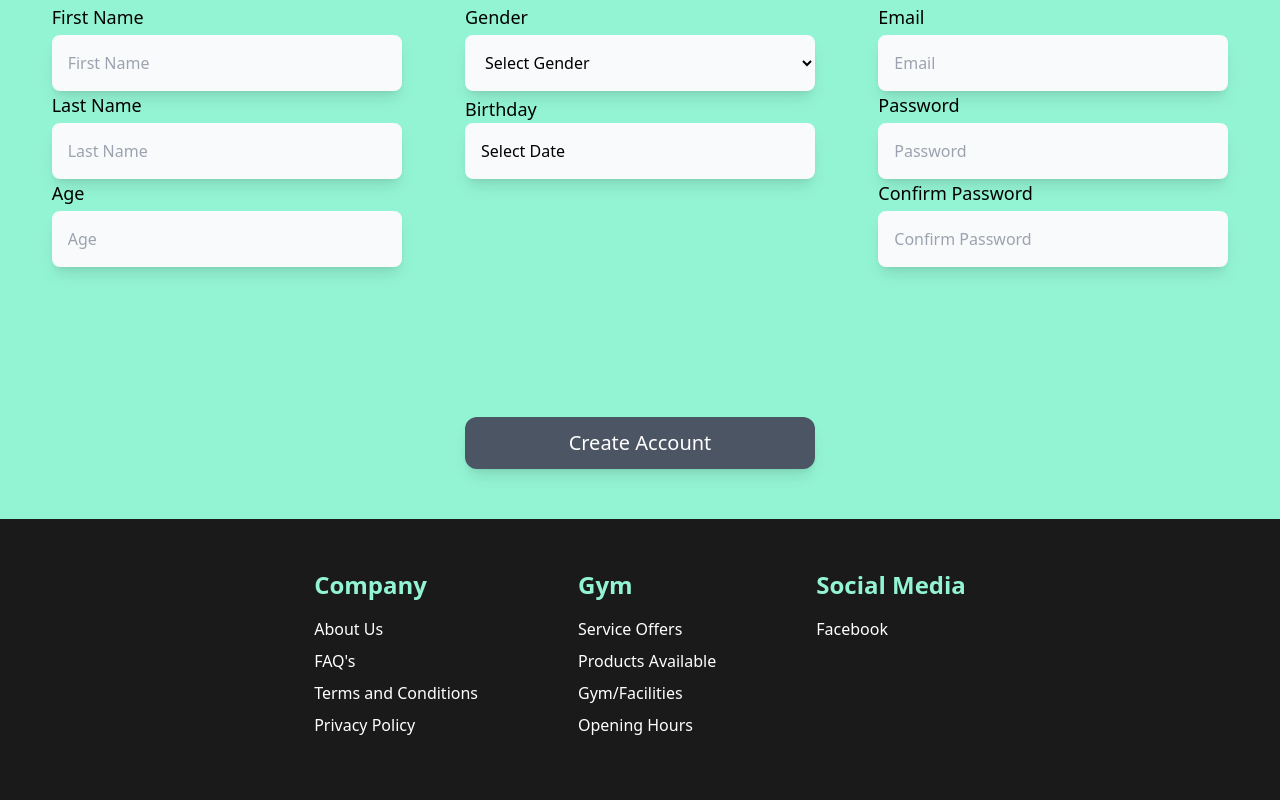
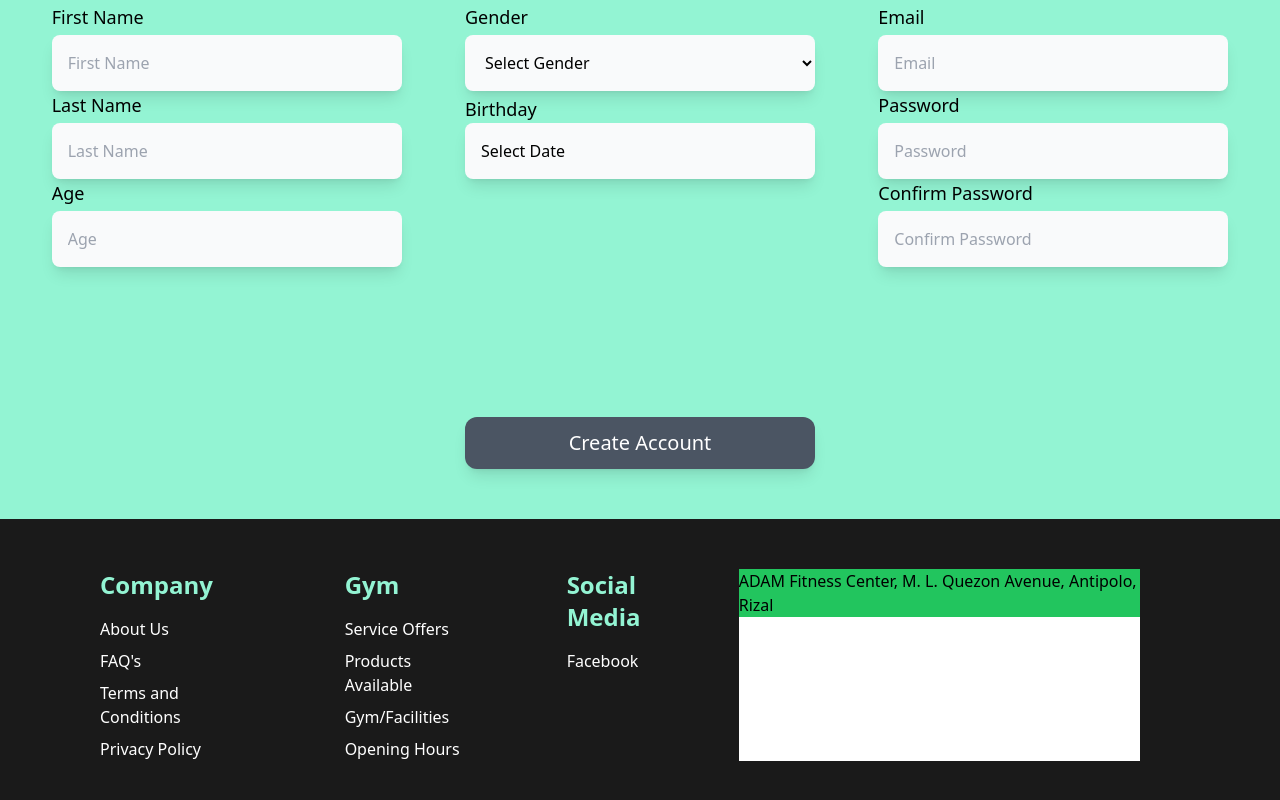
Before and after one commit to garrelgab/adam-gab, a React (Create React App) app in the folder project-adam/: page /signup in a window 1280 px wide. Shown: the part 352-1152 px from the top of the page. Built offline with nearby package versions, Linux system fonts and the light colour scheme.

Commit message:
New
Dashboard Settings

```diff
--- a/project-adam/src/components/BackToTopButton.jsx
+++ b/project-adam/src/components/BackToTopButton.jsx
@@ -22,7 +22,7 @@ const BackToTopButton = () => {
 
   return <div>
     {isVisible && (
-        <button className="text-black fixed left-[90%] md:left-[93%] bottom-[50px] shadow-lg" onClick={scrollUp}>
+        <button className="text-black fixed left-[90%] md:left-[93%] bottom-[100px] shadow-lg" onClick={scrollUp}>
             <HiOutlineChevronUp size={30} className=' h-[40px] w-[40px] rounded-full bg-white'> </HiOutlineChevronUp>
         </button>
     )}
--- a/project-adam/src/components/Dashboard.jsx
+++ b/project-adam/src/components/Dashboard.jsx
@@ -2,9 +2,9 @@ import React from 'react'
 import DashboardNavbar from './DashboardNavbar'
 import DashboardContent from './DashboardContent'
 import { Route, Routes, useLocation } from 'react-router'
-import { Link } from 'react-router-dom'
 import DashboardReservation from './DashboardReservation'
 import DashboardMembership from './DashboardMembership'
+import DashboardSettings from './DashboardSettings'
 const Dashboard = () => {
   const location = useLocation();
   const id = location.state;
@@ -15,6 +15,7 @@ const Dashboard = () => {
           <Route exact path='/' element={<DashboardContent/>}/>
           <Route path='/reservation' element={<DashboardReservation/>}/>
           <Route path='/membership' element={<DashboardMembership/>}/>
+          <Route path='/settings' element={<DashboardSettings/>}/>
         </Routes>
     </>
   )
--- a/project-adam/src/components/DashboardNavbar.jsx
+++ b/project-adam/src/components/DashboardNavbar.jsx
@@ -30,6 +30,9 @@ const DashboardNavbar = (props) => {
                 <LinkRouter to="/dashboard/reservation" state={userID} onClick={handleNav}>
                     <li className='p-4 md:py-6 hover:text-[#93F4D3] hover:bg-gray-500 cursor-pointer text-[15px] md:text-[20px] '>Reservation</li>
                 </LinkRouter>
+                <LinkRouter to='/dashboard/settings' state={userID} onClick={handleNav}>
+                    <li className='p-4 md:py-6 hover:text-[#93F4D3] hover:bg-gray-500 cursor-pointer text-[15px] md:text-[20px] '>Settings</li>
+                </LinkRouter>
                 <li className='p-4 md:py-6 hover:text-[#93F4D3] hover:bg-gray-500 cursor-pointer text-[15px] md:text-[20px] '>Announcement</li>
             </ul>
             <LinkRouter to='/'>
--- /dev/null
+++ b/project-adam/src/components/DashboardSettings.jsx
@@ -0,0 +1,9 @@
+import React from 'react'
+
+const DashboardSettings = () => {
+  return (
+    <div>DashboardSettings</div>
+  )
+}
+
+export default DashboardSettings
--- a/project-adam/src/components/Footer.jsx
+++ b/project-adam/src/components/Footer.jsx
@@ -7,8 +7,8 @@ const Footer = () => {
         window.scrollTo({ top: 0, behavior: 'smooth' });
     }
   return (
-    <div className='py-[50px]'>
-        <div className='max-w-[840px] mx-auto flex flex-cols-3 justify-center text-white'>
+    <div className='py-[50px] flex flex-col-2 justify-between mx-[100px]'>
+        <div className='max-w-[840px] flex flex-cols-3 justify-center text-white'>
             <div className='px-0 md:px-0'>
                 <h1 className='text-2xl font-bold mb-4 text-[#93F4D3]'>Company</h1>
                 <ul>
@@ -40,6 +40,9 @@ const Footer = () => {
                 </ul>
             </div>
         </div>
+        <div className='bg-white mx-[40px] top-0 left-0'>
+            <h1 className='bg-green-500 top-[90%]'>ADAM Fitness Center, M. L. Quezon Avenue, Antipolo, Rizal</h1>
+        </div>
     </div>
   )
 }
```
